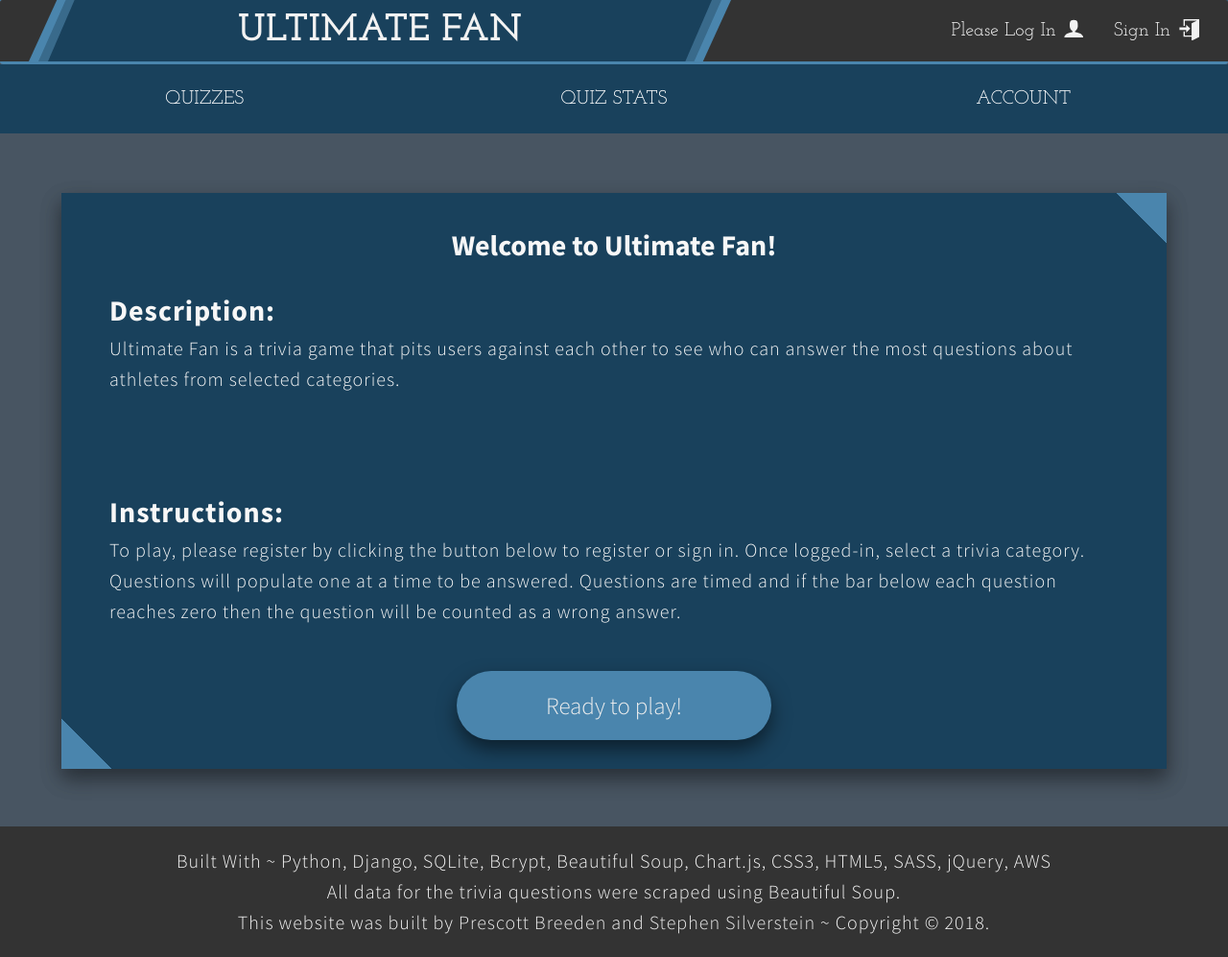
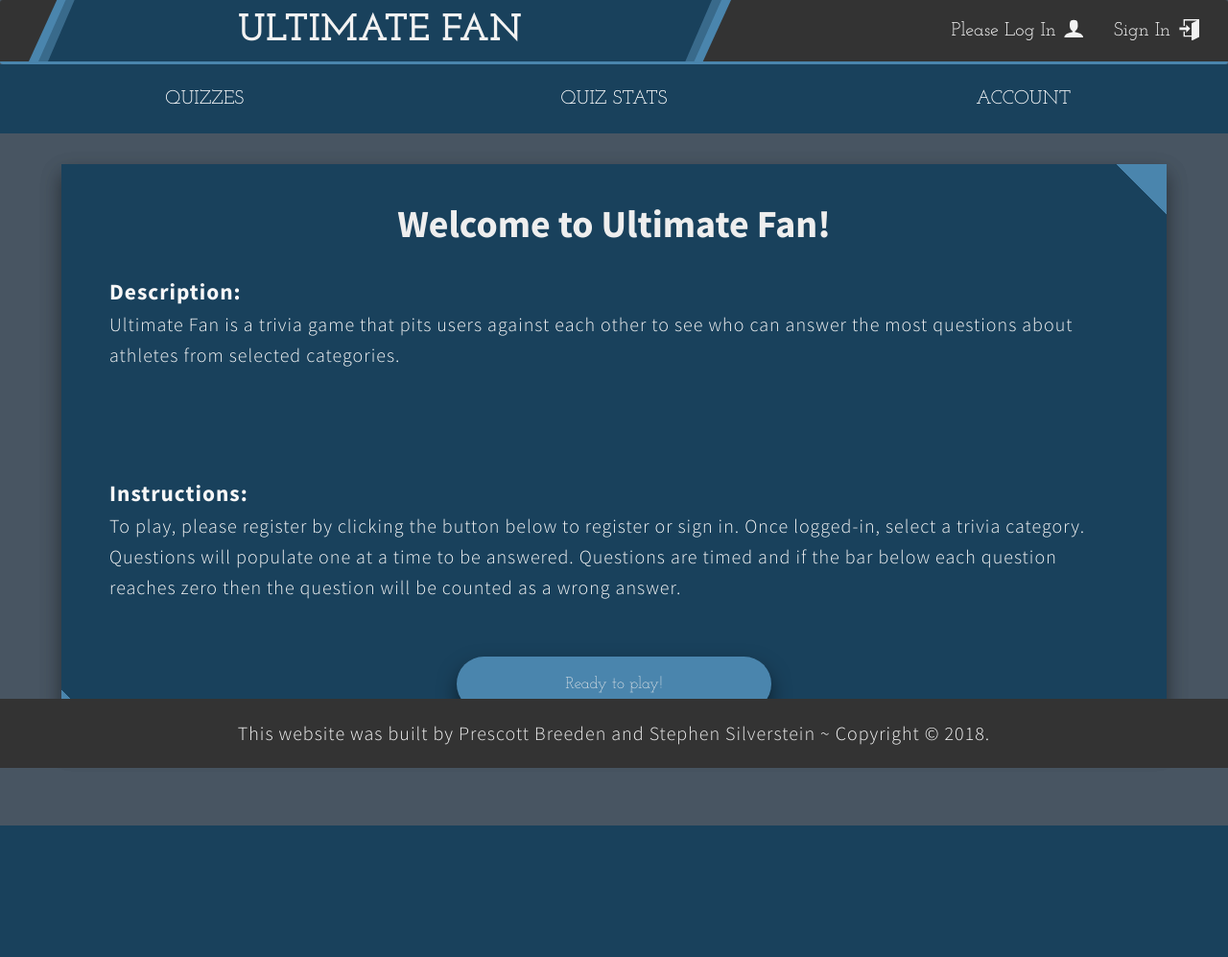
Before and after one commit to prescottbreeden/ultimate_fan_project, a Django app: page / in a window 1280 px wide. Shown: the whole page at 96% size. After the commit the page ends 860 px from the top, so only its background shows below. Run offline with Django 3.2, Linux system fonts and the light colour scheme; parts of the project's set-up code (start-up, migrations or seed data) failed here and were passed over.

Commit message:
hefty refactor
dried up the font sizing, edited base heavily including bottom margin and footer, removed importants that were causing user stylesheets to take precident on h2 elements, fixed category selections so its a div inside an a tag instead of the other way around

```diff
--- a/apps/login/static/login/styles.css
+++ b/apps/login/static/login/styles.css
@@ -17,11 +17,9 @@
   --color-grey-light-1: #f7f7f7;
   --color-grey-light: #eee;
   --color-grey-dark: #777;
-  --color-grey-dark-2: #999;
   --color-grey-dark-3: #333;
   --color-white: #f2f2f2;
   --color-white-2: #ddd;
-  --color-grey-dark: #333;
   --color-black: #000;
   --default-border-radius: 3px; }
 
@@ -39,15 +37,15 @@ html {
   font-size: 62.5%; }
 
 body {
-  background-image: linear-gradient(to right bottom, var(--color-primary-light), var(--color-primary));
+  background-color: var(--color-blue-grey);
   background-size: cover;
   background-repeat: no-repeat;
+  margin-bottom: 6rem;
   min-height: 100vh; }
 
 .container {
   border-radius: 3px;
-  background-color: var(--color-blue-grey);
-  min-height: 100vh; }
+  background-color: var(--color-blue-grey); }
 
 body {
   font-family: 'Josefin Slab', sans-serif;
@@ -56,25 +54,32 @@ body {
   color: var(--color-grey-light-1); }
 
 .heading-primary {
-  font-family: 'Josefin Slab', sans-serif; }
+  font-family: 'Josefin Slab', sans-serif;
+  font-size: 2.1rem; }
 
 .heading-secondary {
   font-family: 'Source Sans Pro', sans-serif;
-  font-weight: 400;
+  font-size: 2rem;
+  font-weight: 200;
   color: var(--color-grey-light); }
 
 .u-center-text {
-  text-align: center !important; }
+  text-align: center; }
 
 .u-shadow {
-  box-shadow: 0 1rem 2rem rgba(0, 0, 0, 0.5) !important;
-  transition: all .2s !important; }
+  box-shadow: 0 1rem 2rem rgba(0, 0, 0, 0.5);
+  transition: all .2s; }
+
+.u-margin-bottom {
+  margin-bottom: 2rem; }
 
 .footer {
+  position: fixed;
+  bottom: 0;
+  left: 0;
   padding: 2rem;
   margin-top: 6rem;
   width: 100%;
-  min-height: 13rem;
   background-color: var(--color-grey-dark-3); }
   .footer__link:link, .footer__link:visited {
     text-decoration: none;
@@ -90,7 +95,7 @@ body {
 
 .header {
   font-size: 2rem;
-  background-color: var(--color-grey-dark);
+  background-color: var(--color-grey-dark-3);
   color: var(--color-white);
   display: flex;
   justify-content: space-between;
@@ -190,7 +195,7 @@ body {
   border-radius: 200px;
   background-color: var(--color-primary);
   font-family: inherit;
-  font-size: 2.5rem;
+  font-size: 1.7rem;
   font-weight: 300;
   color: var(--color-grey-light);
   border: none;
@@ -261,9 +266,9 @@ body {
       border-bottom: 3px solid var(--color-red-dark); }
     .form__input::-webkit-input-placeholder {
       color: var(--color-grey-dark-3);
-      font-size: 1.6rem; }
+      font-size: 1.3rem; }
   .form__label {
-    font-size: 1.6rem;
+    font-size: 1.3rem;
     font-weight: 300;
     text-transform: uppercase;
     letter-spacing: .3rem;
@@ -271,17 +276,15 @@ body {
     color: var(--color-grey-light); }
 
 .registration {
+  width: 90%;
+  height: 60rem;
+  position: relative;
   display: flex;
-  height: 60rem;
-  margin: 3rem auto;
+  margin: 0 auto;
+  padding: 3rem;
   box-shadow: 0 1rem 2rem rgba(0, 0, 0, 0.25);
-  width: 90%;
-  padding: 3rem;
   background-color: var(--color-grey-dark-3);
-  font-family: 'Source Sans Pro';
-  font-size: 2rem;
-  font-weight: 200;
-  position: relative; }
+  font-size: 1.7rem; }
   .registration__container {
     width: 100%;
     display: inline-block;
@@ -291,7 +294,7 @@ body {
   position: absolute;
   top: 0;
   left: 0;
-  height: 60rem;
+  height: 100%;
   background-image: linear-gradient(45deg, var(--color-primary-light) 0%, var(--color-primary-light) 3%, var(--color-primary) 3%, var(--color-primary) 97%, var(--color-primary-light) 97%);
   box-shadow: 0 1rem 2rem rgba(0, 0, 0, 0.25);
   width: 100%;
@@ -301,9 +304,7 @@ body {
   transition-duration: .2s; }
   .welcome__info {
     display: flex;
-    flex-direction: column;
-    justify-content: flex-end;
-    align-items: stretch; }
+    flex-direction: column; }
   .welcome__text {
     padding: 2rem 2rem;
     display: inline-block;
--- a/apps/login/templates/login/login.html
+++ b/apps/login/templates/login/login.html
@@ -216,17 +216,17 @@
 
 			<div class="welcome {{ request.session.hero }}" id="welcome_hero">
 				<div class="welcome__info">
-					<div class="primary-heading u-center-text">
-						<h2>Welcome to Ultimate Fan!</h2>
+					<div class="heading-secondary u-center-text">
+						<h1>Welcome to Ultimate Fan!</h1>
 					</div>
 					<div class="welcome__text">
-						<h2>Description:</h2>
+						<h3>Description:</h3>
 						<p>
 							Ultimate Fan is a trivia game that pits users against each other to see who can answer the most questions about athletes from selected categories.
 						</p>
 					</div>
 					<div class="welcome__text">
-						<h2>Instructions:</h2>
+						<h3>Instructions:</h3>
 						<p>
 							To play, please register by clicking the button below to register or sign in.  Once logged-in, select a trivia category. Questions will populate one at a time to be answered.  Questions are timed and if the bar below each question reaches zero then the question will be counted as a wrong answer.
 						</p>
@@ -239,8 +239,6 @@
 
 		<footer class="footer">
 			<div class="footer__info">
-				<p>Built With ~ Python, Django, SQLite, Bcrypt, Beautiful Soup, Chart.js, CSS3, HTML5, SASS, jQuery, AWS</p>
-				<p>All data for the trivia questions were scraped using Beautiful Soup.</p>
 				<p>This website was built by <a href="" class="footer__link">Prescott Breeden</a> and <a href="" class="footer__link">Stephen Silverstein</a> ~ Copyright &copy; 2018.</p>
 			</div>
 		</footer>
--- a/package.json
+++ b/package.json
@@ -6,17 +6,14 @@
   "scripts": {
     "test": "echo \"Error: no test specified\" && exit 1",
     "build:css": "npm-run-all compile:sass-login prefix:css-login compress:css-login compile:sass-quiz prefix:css-quiz compress:css-quiz",
-
     "watch:sass-login": "node-sass public/sass/pages/login.scss apps/login/static/login/styles.css -w",
     "compile:sass-login": "node-sass public/sass/pages/login.scss public/styles/login.css",
     "prefix:css-login": "postcss --use autoprefixer -b 'last 10 versions' public/styles/login.css -o public/styles/login.prefix.css",
     "compress:css-login": "node-sass public/styles/login.prefix.css apps/login/static/login/styles.min.css --output-style compressed",
-
     "watch:sass-quiz": "node-sass public/sass/pages/quiz.scss apps/quiz/static/quiz/styles.css -w",
     "compile:sass-quiz": "node-sass public/sass/pages/quiz.scss public/styles/quiz.css",
     "prefix:css-quiz": "postcss --use autoprefixer -b 'last 10 versions' public/styles/quiz.css -o public/styles/quiz.prefix.css",
     "compress:css-quiz": "node-sass public/styles/quiz.prefix.css apps/quiz/static/quiz/styles.min.css --output-style compressed",
-
     "watch:sass-account": "node-sass public/sass/pages/quiz.scss apps/quiz/static/quiz/styles.css -w",
     "compile:sass-account": "node-sass public/sass/pages/quiz.scss apps/quiz/static/quiz/styles.css"
   },
--- a/public/sass/base/_typography.scss
+++ b/public/sass/base/_typography.scss
@@ -7,13 +7,12 @@ body {
 
 .heading-primary {
     font-family: 'Josefin Slab', sans-serif;
+    font-size: 2.1rem;
 }
 
 .heading-secondary {
     font-family: 'Source Sans Pro', sans-serif;
-    // font-family: 'Josefin Slab', sans-serif;
-    // text-transform: uppercase;
     font-size: 2rem;
-    font-weight: 400;
+    font-weight: 200;
     color: var(--color-grey-light);
 }
--- a/public/sass/components/_btn.scss
+++ b/public/sass/components/_btn.scss
@@ -3,7 +3,7 @@
     border-radius: 200px;
     background-color: var(--color-primary);
     font-family: inherit;
-    font-size: 2.5rem;
+    font-size: 1.7rem;
     font-weight: 300;
     color: var(--color-grey-light);
     border: none;
--- a/public/sass/components/_form.scss
+++ b/public/sass/components/_form.scss
@@ -31,13 +31,13 @@
 
         &::-webkit-input-placeholder {
             color: var(--color-grey-dark-3);
-            font-size: 1.6rem;
+            font-size: 1.3rem;
         }
 
     }
 
     &__label {
-        font-size: 1.6rem;
+        font-size: 1.3rem;
         font-weight: 300;
         text-transform: uppercase;
         letter-spacing: .3rem;
--- a/public/sass/layout/_footer.scss
+++ b/public/sass/layout/_footer.scss
@@ -1,8 +1,11 @@
 .footer {
+    position: fixed;
+    bottom: 0;
+    left: 0;
     padding: 2rem;
     margin-top: 6rem;
     width: 100%;
-    min-height: 13rem;
+    // min-height: 13rem;
     background-color: var(--color-grey-dark-3);
 
     &__link {
--- a/public/sass/layout/_header.scss
+++ b/public/sass/layout/_header.scss
@@ -1,6 +1,6 @@
 .header {
     font-size: 2rem;
-    background-color: var(--color-grey-dark);
+    background-color: var(--color-grey-dark-3);
     color: var(--color-white);
     display: flex;
     justify-content: space-between;
```
Also changed, not shown: apps/quiz/static/quiz/styles.css (+40 -33 lines), apps/quiz/templates/quiz/quiz.html (+5 -4 lines), public/sass/base/_base.scss (+4 -6 lines), public/sass/base/_utilities.scss (+4 -3 lines), public/sass/components/_landing-hero.scss (+7 -11 lines), public/sass/components/_quizzes.scss (+35 -30 lines), db.sqlite3, package-lock.json.
